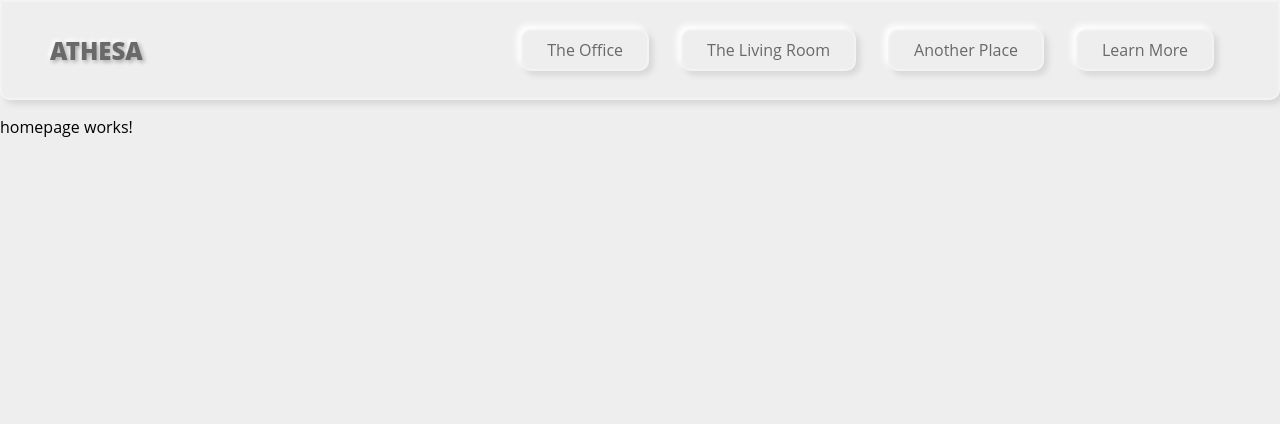
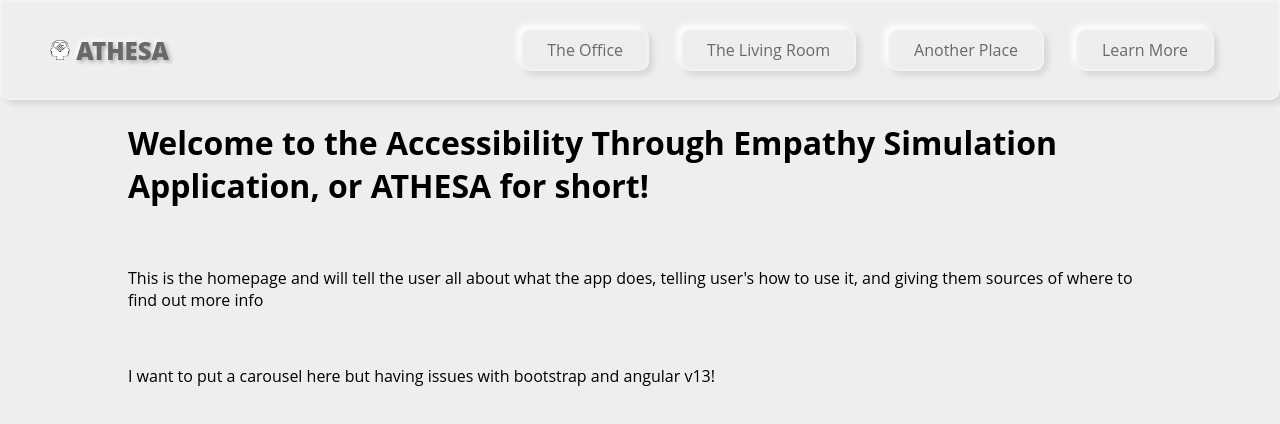
Before and after one commit to Joshuapmb/Honours-Project, an Angular app: page /homepage in a window 1280 px wide. Shown: the top 424 px of the page. Built offline with nearby package versions, Linux system fonts and the light colour scheme.

Commit message:
Populated homepage and added formatting
added new favicon too

```diff
--- a/src/app/app-routing.module.ts
+++ b/src/app/app-routing.module.ts
@@ -9,7 +9,7 @@ import { TheOfficePageComponent } from './components/the-office-page/the-office-
 
 
 const routes: Routes = [
-  { path: '', redirectTo: '/hompage', pathMatch: 'full' },
+  { path: '', redirectTo: '/homepage', pathMatch: 'full' },
   { path: 'homepage', component: HomepageComponent },
   { path: 'learnMore', component: LearnMorePageComponent },
   { path: 'theLivingRoom', component: TheLivingRoomPageComponent },
--- a/src/app/app.component.css
+++ b/src/app/app.component.css
@@ -0,0 +1,4 @@
+body{
+    margin-left: 10%;
+    margin-right: 10%;
+}
--- a/src/app/app.component.html
+++ b/src/app/app.component.html
@@ -1,5 +1,5 @@
 <!-- This appears above any of the page's html content -->
 <app-navbar></app-navbar>
 
-<!-- The specific pages content/html -->
+<!-- The specific page's content/html -->
 <router-outlet></router-outlet>
--- a/src/app/components/homepage/homepage.component.css
+++ b/src/app/components/homepage/homepage.component.css
@@ -0,0 +1,4 @@
+body{
+    margin-left: 10% !important;
+    margin-right: 10% !important;
+}
--- a/src/app/components/homepage/homepage.component.html
+++ b/src/app/components/homepage/homepage.component.html
@@ -1 +1,18 @@
-<p>homepage works!</p>
+<body>
+
+<h1>Welcome to the Accessibility Through Empathy Simulation Application, or ATHESA for short!</h1>
+
+<br>
+
+<p>
+    This is the homepage and will tell the user all about what the app does,
+    telling user's how to use it, and giving them sources of where to find out more info
+</p>
+
+<br>
+
+<p>
+    I want to put a carousel here but having issues with bootstrap and angular v13!
+</p>
+
+</body>
--- a/src/app/components/navbar/navbar.component.html
+++ b/src/app/components/navbar/navbar.component.html
@@ -4,6 +4,7 @@
       <!-- Routing to about me page when my name is clicked -->
       <li class="logo">
         <a routerLink="/homepage">
+          <img src="../../../assets/logo.png" alt="Logo" style="width:20px;height:20px;">
           ATHESA
         </a>
       </li>
```
Also changed, not shown: src/assets/logo.png (added), 1 other file (tests, documents, lock files or other folders).
